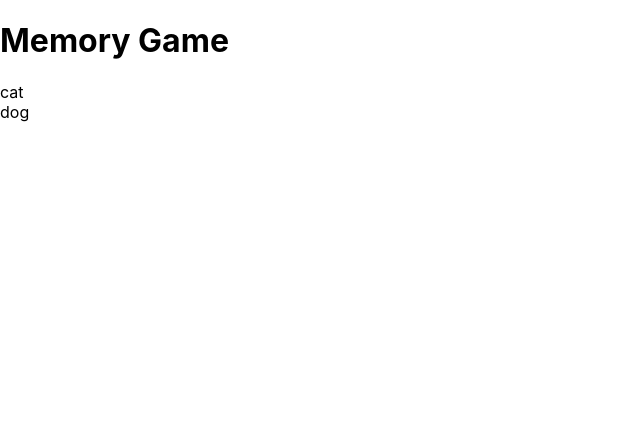
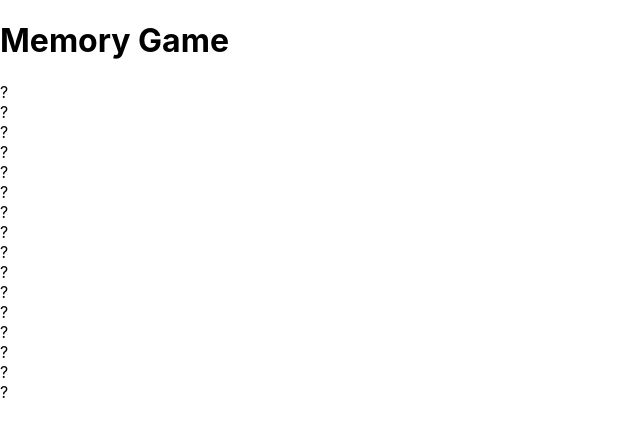
Before and after one commit to ortal27/my-memory-game, a React (Create React App) app: page / in a window 1280 px wide. Shown: the top 436 px of the page, without its empty margins (0-640 px from the left). Built offline with nearby package versions, Linux system fonts and the light colour scheme.

Commit message:
add basic functionality to cards, flip, and mach

```diff
--- a/src/components/Card.tsx
+++ b/src/components/Card.tsx
@@ -3,14 +3,17 @@ import styled from "styled-components";
 
 interface CardProps {
   value: string;
+  onClick: () => void;
+  flipped: boolean;
 }
 
 const CardWrapper = styled.div`
   /* Add styling for the card */
+  cursor: pointer;
 `;
 
-const Card: React.FC<CardProps> = ({ value }) => {
-  return <CardWrapper>{value}</CardWrapper>;
+const Card: React.FC<CardProps> = ({ value, onClick, flipped }) => {
+  return <CardWrapper onClick={onClick}>{flipped ? value : "?"}</CardWrapper>;
 };
 
 export default Card;
--- a/src/components/GameBoard.tsx
+++ b/src/components/GameBoard.tsx
@@ -1,4 +1,4 @@
-import React from "react";
+import React, { useState, useEffect } from "react";
 import styled from "styled-components";
 import Card from "./Card";
 
@@ -11,14 +11,62 @@ const GameBoardWrapper = styled.div`
 `;
 
 const GameBoard: React.FC<GameBoardProps> = ({}) => {
-  // Define any state or logic needed for the game board
+  const [cards, setCards] = useState<string[]>([]);
+  const [flippedCards, setFlippedCards] = useState<number[]>([]);
+  const [matchedCards, setMatchedCards] = useState<number[]>([]);
+
+  const cardValues = [
+    "cat",
+    "dog",
+    "bird",
+    "fish",
+    "rabbit",
+    "turtle",
+    "horse",
+    "elephant",
+  ];
+
+  useEffect(() => {
+    // Shuffle the card values
+    const shuffledCards = [...cardValues, ...cardValues].sort(
+      () => Math.random() - 0.5
+    );
+    setCards(shuffledCards);
+  }, []);
+
+  const handleCardClick = (index: number) => {
+    console.log("here");
+
+    if (flippedCards.includes(index) || matchedCards.includes(index)) return;
+
+    const newFlippedCards = [...flippedCards, index];
+    setFlippedCards(newFlippedCards);
+
+    if (newFlippedCards.length === 2) {
+      const [firstIndex, secondIndex] = newFlippedCards;
+      if (cards[firstIndex] === cards[secondIndex]) {
+        // Match found
+        setMatchedCards([...matchedCards, firstIndex, secondIndex]);
+      } else {
+        // No match
+        setTimeout(() => {
+          setFlippedCards([]);
+        }, 1000);
+      }
+    }
+  };
 
   return (
     <GameBoardWrapper>
-      {/* Render the cards here */}
-      <Card value="cat" />
-      <Card value="dog" />
-      {/* Add more cards as needed */}
+      {/* Render the cards */}
+      {cards.map((value, index) => (
+        <Card
+          key={index}
+          value={value}
+          onClick={() => handleCardClick(index)}
+          flipped={flippedCards.includes(index) || matchedCards.includes(index)}
+        />
+      ))}
     </GameBoardWrapper>
   );
 };
```
